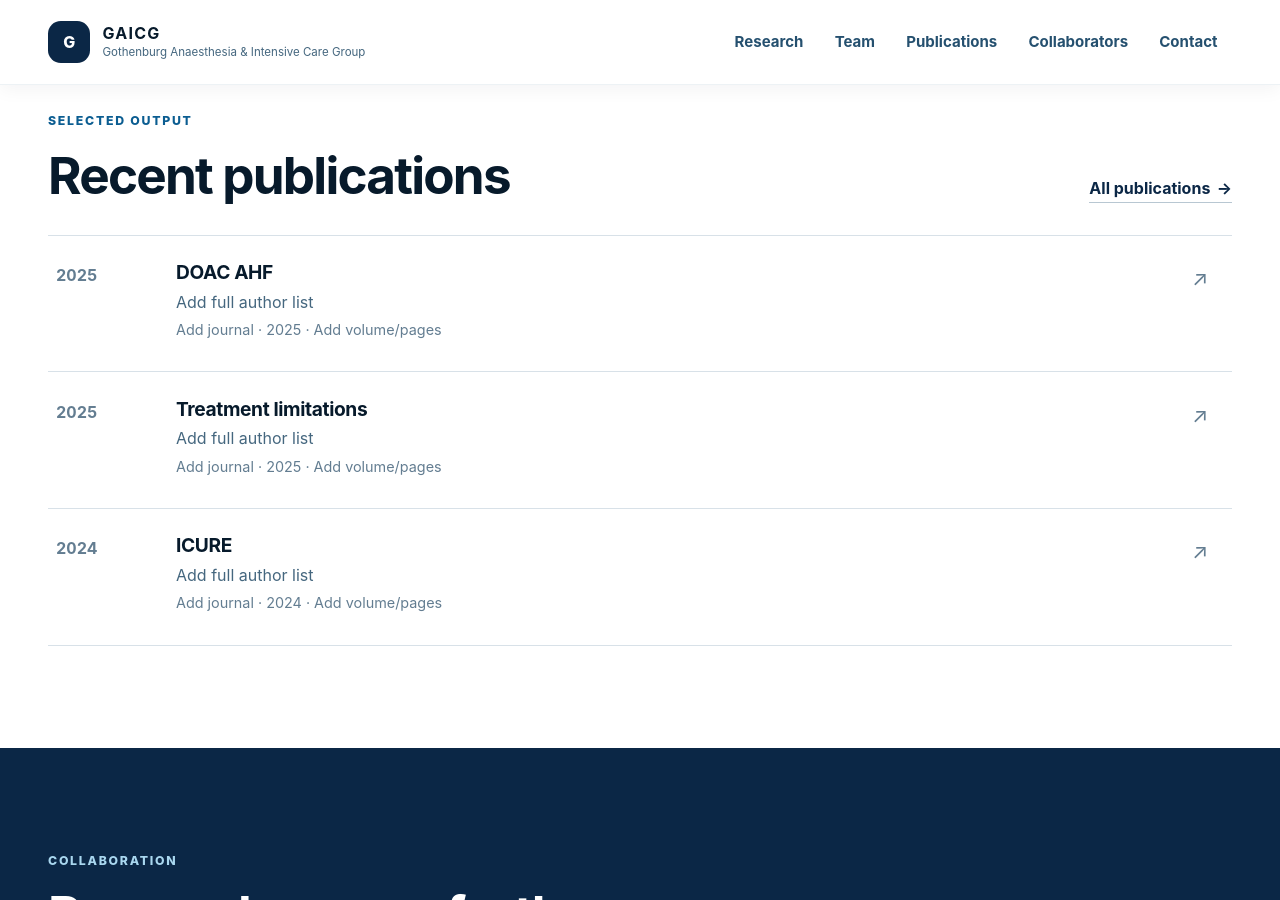
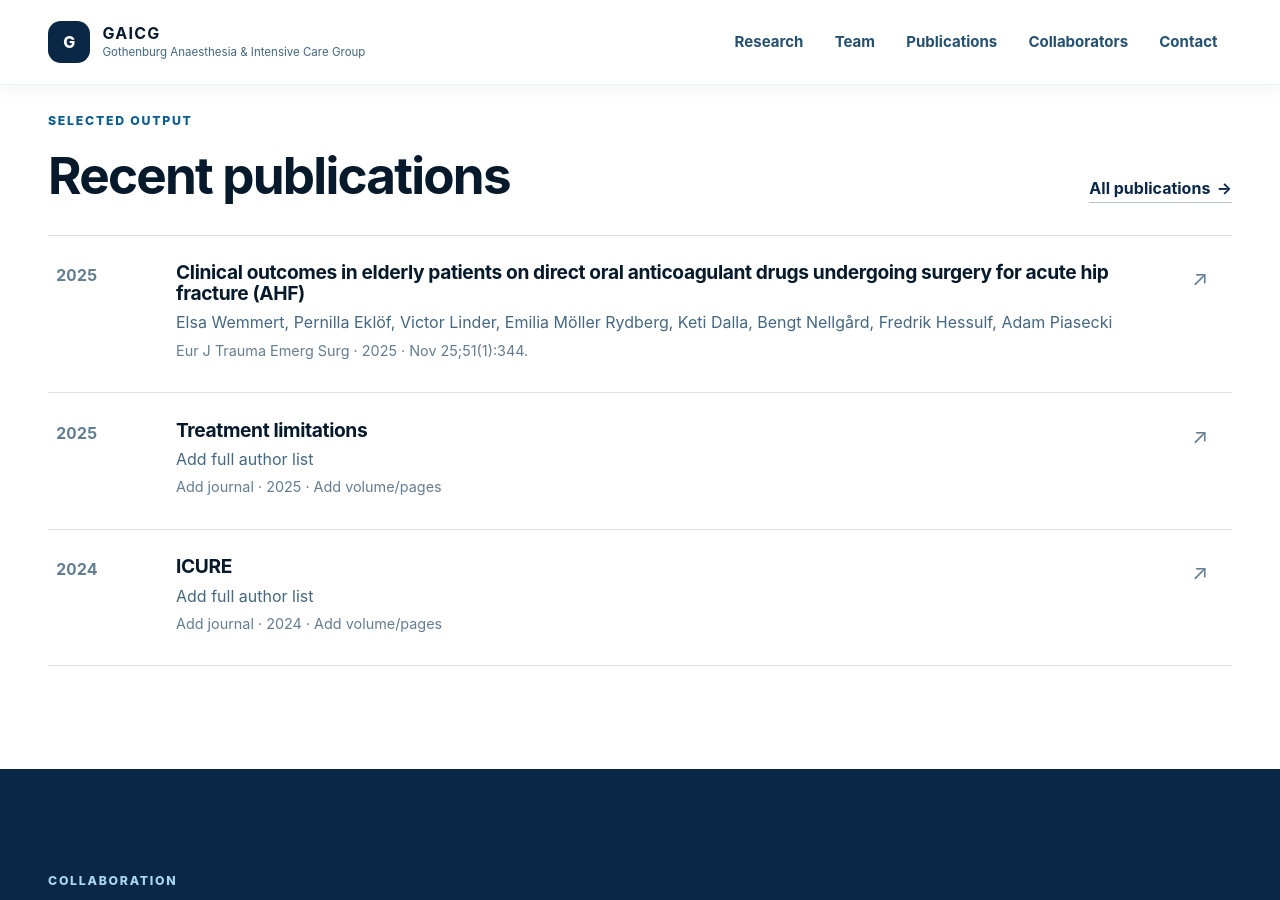
Before and after one commit to gaicg/gaicg, a Jekyll site: the page built from index.html, in a window 1280 px wide and 900 px high, scrolled down 2151 px. Built offline with Jekyll 4.4.1, drawn with Linux system fonts in a browser that asks for light colours.

Commit message:
Update publications.yml

```diff
--- a/_data/publications.yml
+++ b/_data/publications.yml
@@ -1,11 +1,11 @@
 - year: 2025
   items:
-    - title: "DOAC AHF"
-      authors: "Add full author list"
-      journal: "Add journal"
-      meta: "2025 · Add volume/pages"
-      pubmed: ""
-      doi: ""
+    - title: "Clinical outcomes in elderly patients on direct oral anticoagulant drugs undergoing surgery for acute hip fracture (AHF)"
+      authors: "Elsa Wemmert, Pernilla Eklöf, Victor Linder, Emilia Möller Rydberg, Keti Dalla, Bengt Nellgård, Fredrik Hessulf, Adam Piasecki"
+      journal: "Eur J Trauma Emerg Surg"
+      meta: "2025 · Nov 25;51(1):344."
+      pubmed: "https://pubmed.ncbi.nlm.nih.gov/41288746/"
+      doi: "DOI: 10.1007/s00068-025-03016-0"
     - title: "Treatment limitations"
       authors: "Add full author list"
       journal: "Add journal"
```
